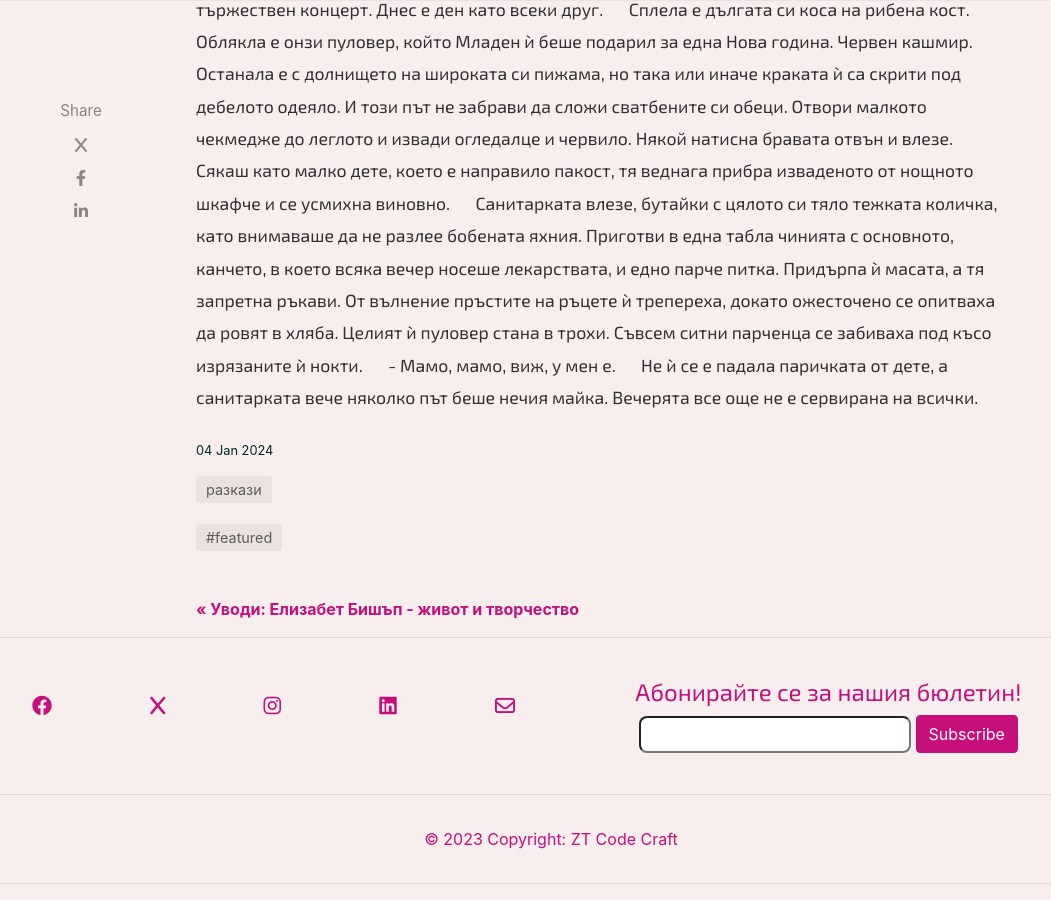
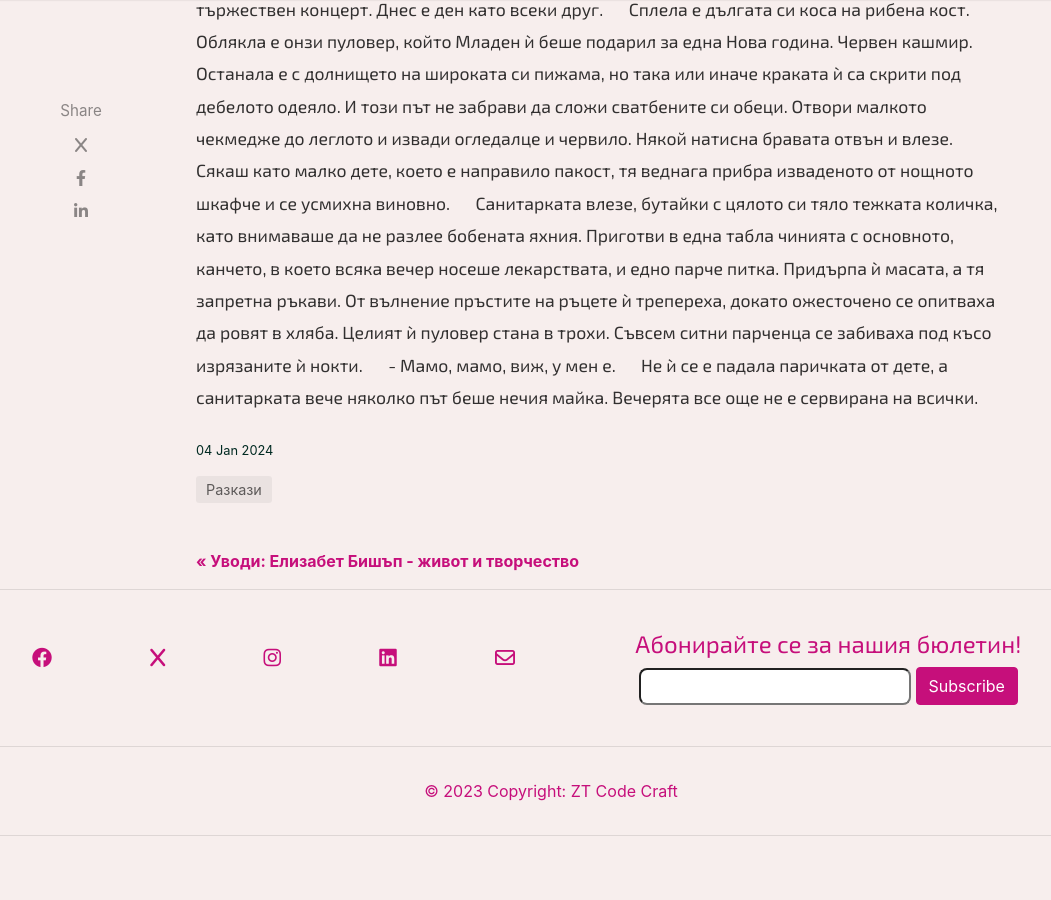
Before and after one commit to ZTCodeCraft/magenta-zine, a Jekyll site: the page built from _posts/2024-01-04-dom.md, in a window 1280 px wide and 900 px high, scrolled down 649 px. Shown: the whole window, without its empty margins (89-1140 px from the left). Built offline with Jekyll 4.4.1, drawn with Linux system fonts in a browser that asks for light colours; nearby versions of some CDN libraries; comment, search, counter and statistics services are not loaded; after the commit the page ends 1501 px from its top, so only the background shows below that.

Commit message:
Update 2024-01-04-dom.md

```diff
--- a/_posts/2024-01-04-dom.md
+++ b/_posts/2024-01-04-dom.md
@@ -2,9 +2,10 @@
 layout: post
 title: "Дом"
 author: "Йоанна Янева"
-categories: [ разкази ]
+categories: [ Разкази ]
 images: assets/images/Untitled design.jpg
-tags: [featured]
+featured: true
+hidden: true
 ---
 
 <p>
```
